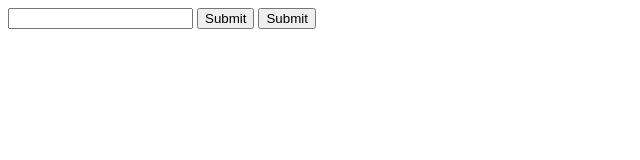
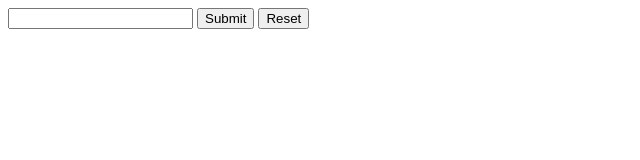
Before and after one commit to pixlperfect01/input, a plain HTML site: page index.html in a window 1280 px wide. Shown: the full height of the page, 0-640 px from the left. Drawn offline with Linux system fonts and the light colour scheme.

Commit message:
Update index.html

```diff
--- a/index.html
+++ b/index.html
@@ -1,7 +1,7 @@
 <script src="main.js"></script>
 <input id="input" type="text">
 <input id="btn" type="submit" onclick="check()">
-<input id="rst" type="submit" onclick="reset()">
+<input id="rst" type="submit" value="Reset" onclick="reset()">
 <div id="div" hidden>
 YAY!!
 </div>
```
